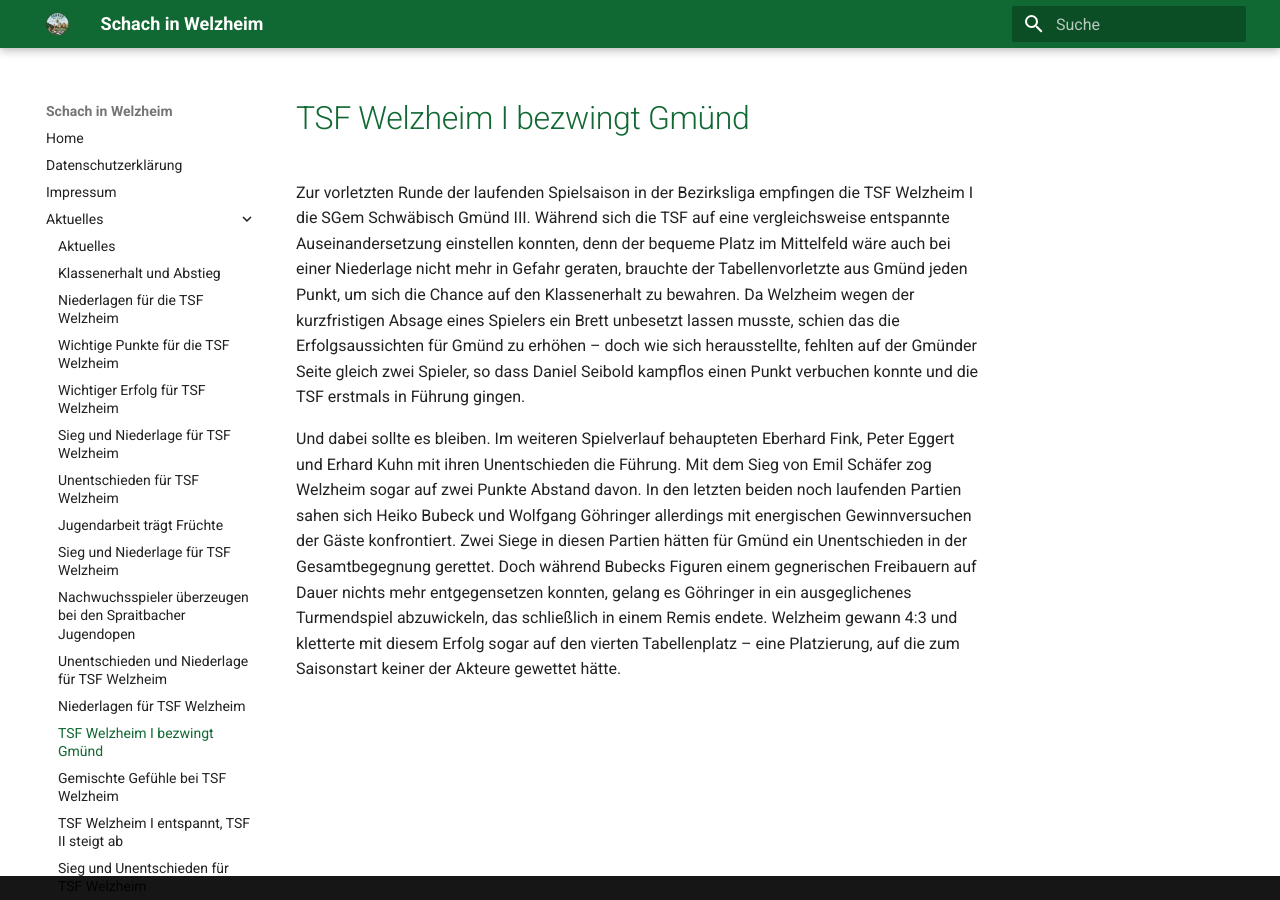
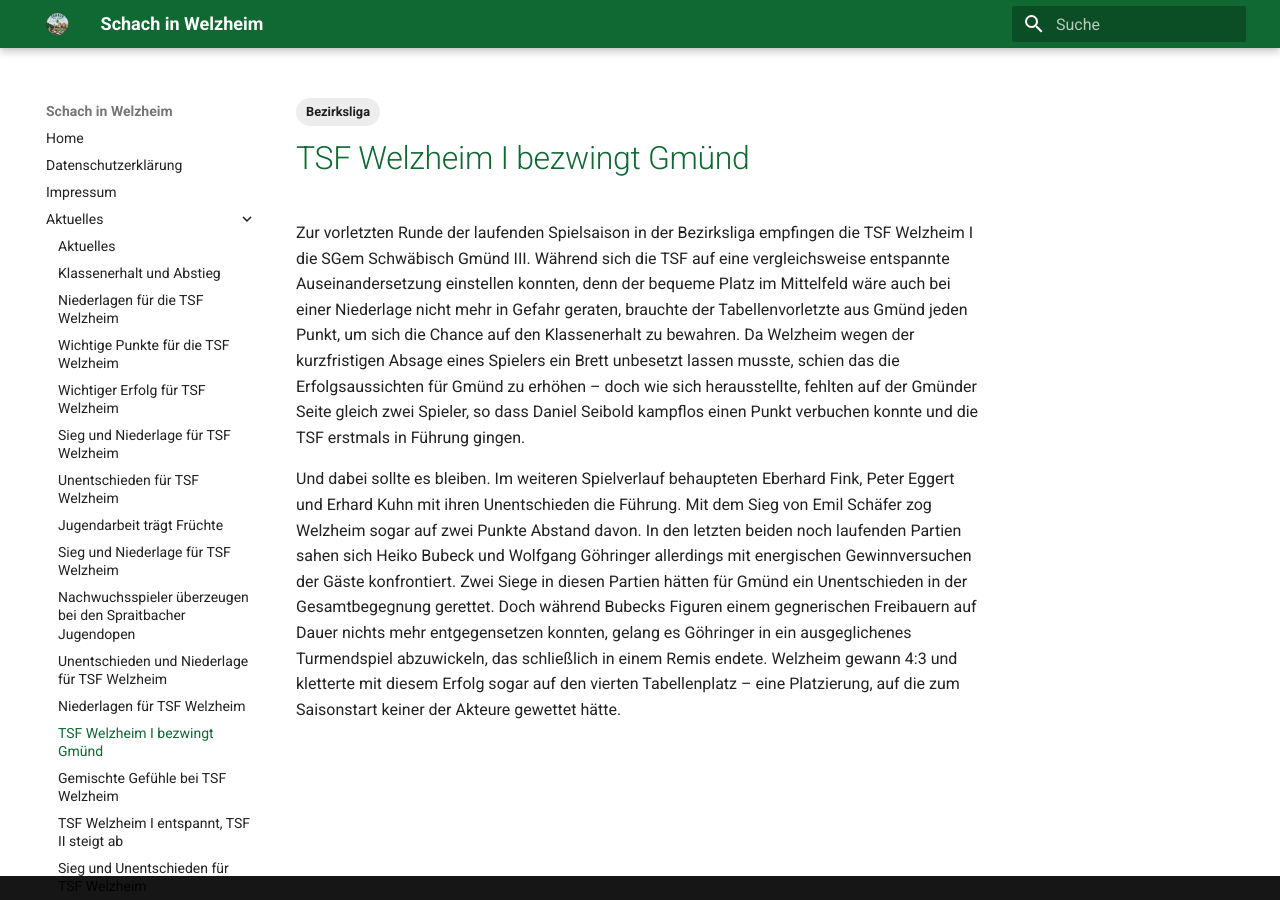
Before and after one commit to schachwelzheim/schachwelzheim, an MkDocs documentation site: the page built from docs/aktuelles/00019.md, in a window 1280 px wide. Built offline with MkDocs 1.6.1 and Material for MkDocs 9.7.7, drawn with Linux system fonts in a browser that asks for light colours.

Commit message:
Add tags to match report for Bezirksliga

```diff
--- a/docs/aktuelles/00019.md
+++ b/docs/aktuelles/00019.md
@@ -1,3 +1,8 @@
+---
+tags:
+  - Bezirksliga
+---
+
 # TSF Welzheim I bezwingt Gmünd
 
 Zur vorletzten Runde der laufenden Spielsaison in der Bezirksliga empfingen die TSF Welzheim I die SGem Schwäbisch Gmünd III. Während sich die TSF auf eine vergleichsweise entspannte Auseinandersetzung einstellen konnten, denn der bequeme Platz im Mittelfeld wäre auch bei einer Niederlage nicht mehr in Gefahr geraten, brauchte der Tabellenvorletzte aus Gmünd jeden Punkt, um sich die Chance auf den Klassenerhalt zu bewahren. Da Welzheim wegen der kurzfristigen Absage eines Spielers ein Brett unbesetzt lassen musste, schien das die Erfolgsaussichten für Gmünd zu erhöhen – doch wie sich herausstellte, fehlten auf der Gmünder Seite gleich zwei Spieler, so dass Daniel Seibold kampflos einen Punkt verbuchen konnte und die TSF erstmals in Führung gingen.
```
